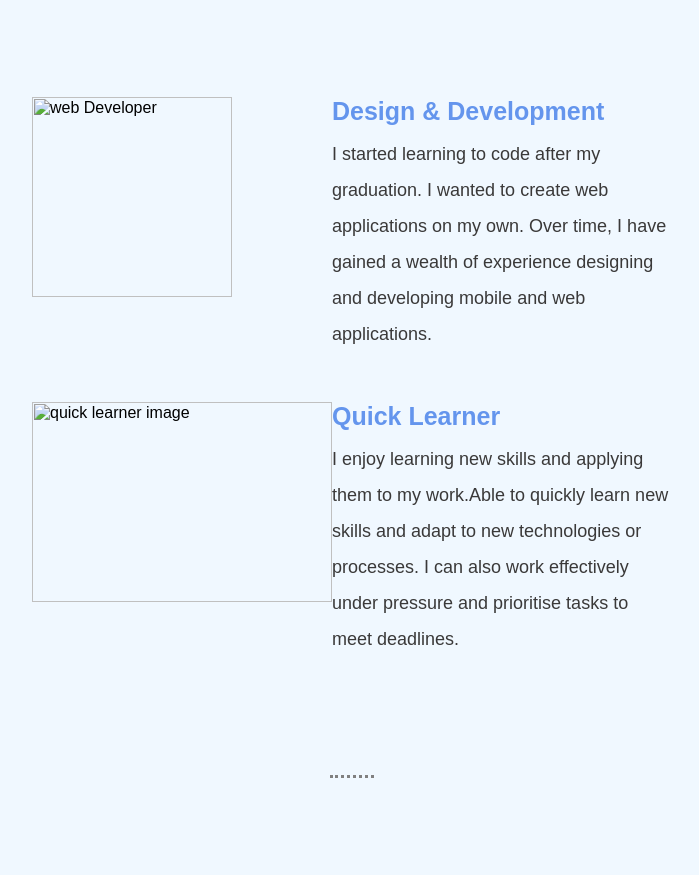
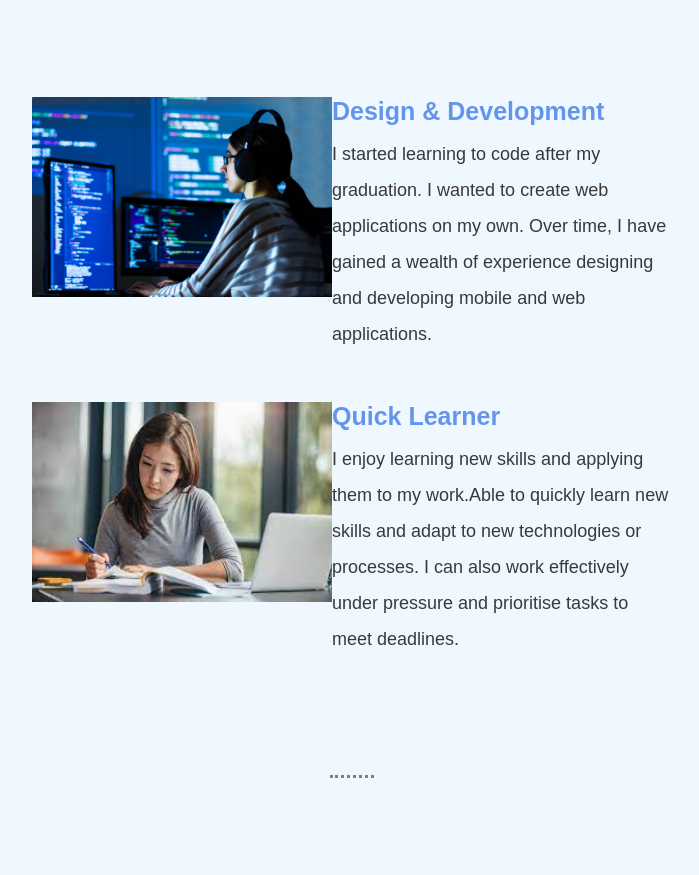
Before and after one commit to Bhavani-2605/Bhavani-2605.github.io, a plain HTML site: page index.html in a window 1280 px wide. Shown: the part 1610-2485 px from the top of the page, without its empty margins (288-987 px from the left). Drawn offline with Linux system fonts and the light colour scheme.

Commit message:
Update index.html

```diff
--- a/index.html
+++ b/index.html
@@ -28,7 +28,7 @@
             <h2>My Skills</h2>
             <div class="parent">
                 <div class="coding">
-                    <img src="./assets/web-img.jpeg" alt="web Developer" height="200px">
+                    <img src="web-img.jpeg" alt="web Developer" height="200px">
                 </div>
                 <div class="development">
                     <h3>Design & Development</h3>
@@ -36,7 +36,7 @@
                 </div>
 
                 <div class="quick">
-                    <img src="./assets/quiclearnr-img.jpeg" alt="quick learner image" height="200px" width="300px">
+                    <img src="quiclearnr-img.jpeg" alt="quick learner image" height="200px" width="300px">
                 </div>
                 <div class="development">
                     <h3>Quick Learner</h3>
```
